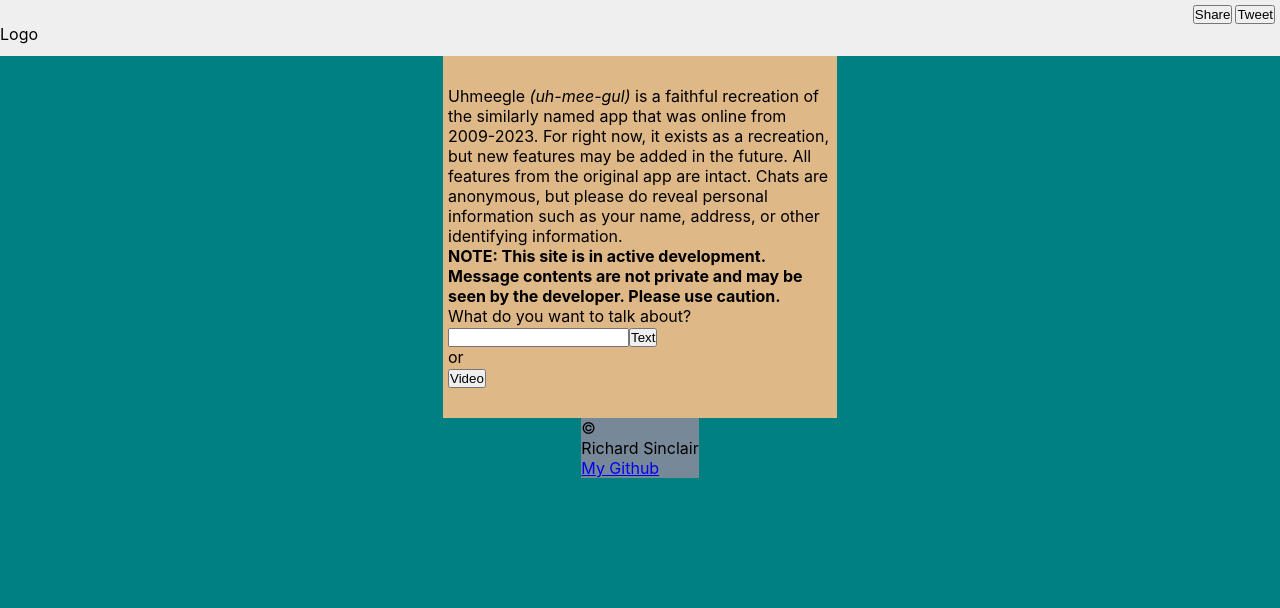
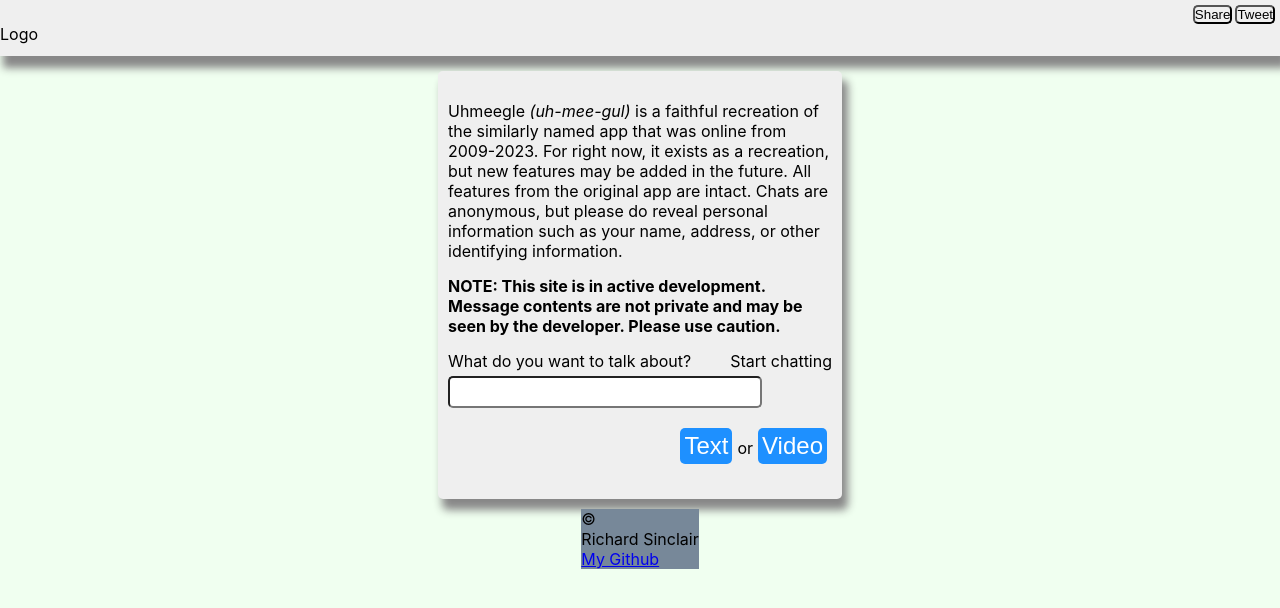
Before and after one commit to DudeLovesRPGs/uhmeegle, a React (Create React App) app: page / in a window 1280 px wide. Shown: the top 608 px of the page. Built offline with nearby package versions, Linux system fonts and the light colour scheme.

Commit message:
CSS on front page better; still needs work

```diff
--- a/src/components/Content.js
+++ b/src/components/Content.js
@@ -7,13 +7,17 @@ const Content = () => {
 
     <b><p>NOTE: This site is in active development. Message contents are not private and may be seen by the developer. Please use caution.</p></b>
 
-    <p>What do you want to talk about?</p>
-    <input type="text" />
+    <span>What do you want to talk about?</span>
 
+    <span id='chatText'>Start chatting</span>
+    <br />
+    <input id='interestsField' type="text" />
+
+    <div id='buttonRow'>
     <button>Text</button>
-    <p>or</p>
+    <span>or</span>
     <button>Video</button>
-
+    </div>
 </section>)
 
 
--- a/src/index.css
+++ b/src/index.css
@@ -25,7 +25,7 @@ body {
   display: flex;
   flex-direction: column;
   height: 100vh;
-  background-color: teal;
+  background-color: honeydew;
 
 }
 
@@ -34,6 +34,9 @@ body {
   background-color: #efefef;
   width: 100vw;
   height: 7%;
+  margin-bottom: 15px;
+  box-shadow: 5px 10px 8px 2px #888888 ;
+
 
 }
 
@@ -46,6 +49,7 @@ body {
 .Header button{
   float: right;
   margin-top: 5px;
+  border-radius: 5px;
 }
 
 #FBShareButton{
@@ -57,11 +61,46 @@ body {
 }
 
 .Content{
-  background-color: burlywood;
+  background-color: #efefef;
   width: 30%;
-  padding: 30px 5px 30px 5px;
+  padding: 30px 10px 30px 10px;
   align-self: center;
   text-align: left;
+  margin-bottom: 10px;
+  border-radius: 5px;
+  box-shadow: 5px 10px 8px 1px #888888 ;
+
+}
+
+
+
+#chatText{
+  float: right;
+}
+
+.Content p, input{
+  margin-bottom: 15px;
+}
+
+#interestsField{
+  font-size: 1.5rem;
+  margin-top: 5px;
+  border-radius: 5px;
+}
+
+#buttonRow{
+  float: right;
+}
+
+#buttonRow button{
+  margin: 5px;
+  padding: 4px;
+  font-size: 1.5rem;
+  text-align: center;
+  border-radius: 5px;
+  border-width: 0px;
+  background-color:dodgerblue;
+  color: white;
 }
 
 .Footer{
@@ -74,67 +113,3 @@ code {
   font-family: source-code-pro, Menlo, Monaco, Consolas, 'Courier New',
     monospace;
 }
-
-
-
-/* .Container{
-  margin: 0;
-  padding: 0;
-  display: flex;
-  flex-direction: column;
-  width: 100vw;
-  height: 100vh;
-  /* justify-content: center;
-  align-items: center;
-}
-
-
-
-.Header{
-  min-height: 7%;
-  width: 100vw;
-  background-color: lightblue;
-  display: flex;
-  margin-bottom: 10px;
-
-
-}
-
-.Header > :first-child {
-  margin-right: auto;
-
-}
-
-.Header :nth-child(2) {
-  margin-top: 5px;
-}
-
-.Header :last-child{
-  margin: 5px 10px 0 5px
-}
-
-.Header button{
-  font-size: 0.75rem;
-  height: 1.5rem;
-}
-
-.Home{
-  display: flex;
-  flex-direction: column;
-  justify-content: center;
-  align-items:center;
-  background-color: brown;
-  text-align: center;
-
-  height: 80%;
-  width: 80%;
-
-
-}
-
-.Footer{
-  display:flex;
-  flex-direction: row;
-  align-items: center;
-}
-*/
```
